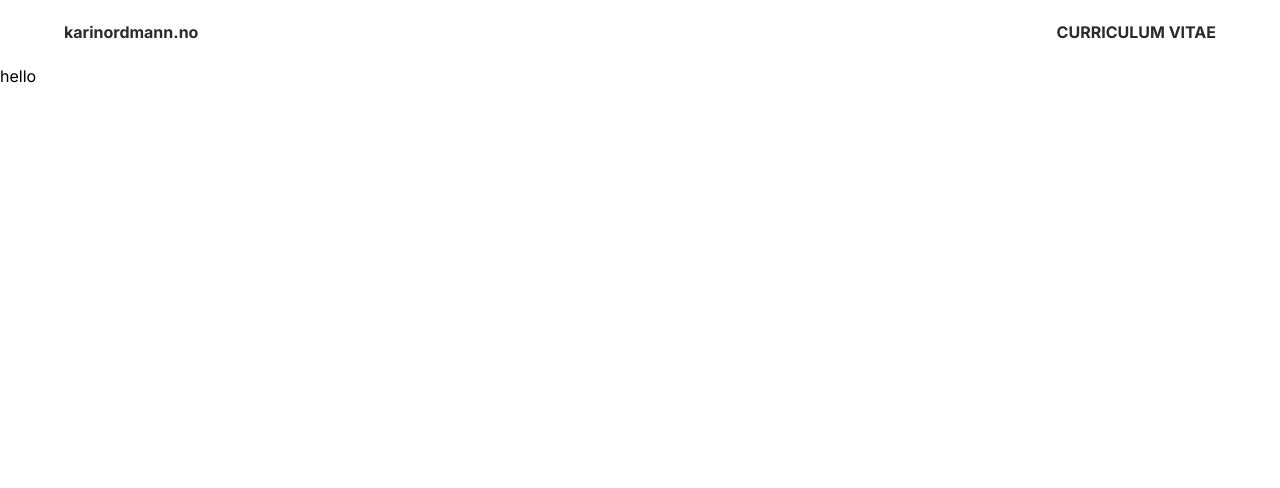
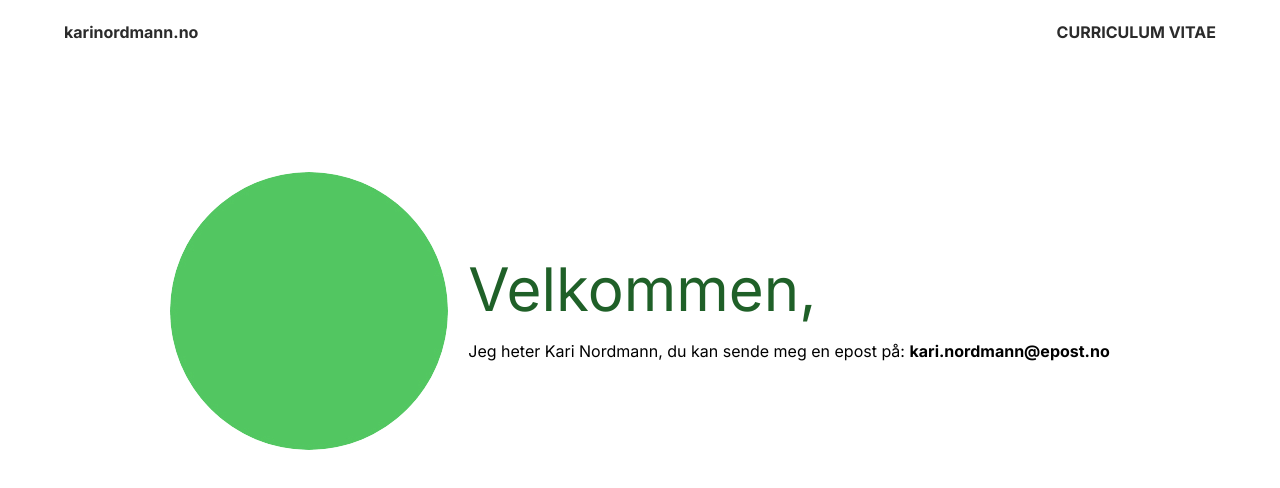
Before and after one commit to stacc/cv-workshop, a Next.js app: page / in a window 1280 px wide. Shown: the top 488 px of the page. Built offline with nearby package versions, Linux system fonts and the light colour scheme.

Commit message:
feat: add hero component

```diff
--- a/app/layout.jsx
+++ b/app/layout.jsx
@@ -8,6 +8,8 @@ export const metadata = {
 
 // Her kan vi bytte font på siden.
 // Forsøk å kommenter ut inter fonten og utkommenter montserrat fonten.
+
+// Du kan lese mer om fonter her: https://nextjs.org/docs/app/building-your-application/optimizing/fonts
 
 const font = Inter({ subsets: ["latin"] });
 // const montserrat = Montserrat({ subsets: ["latin"] });
--- a/app/page.jsx
+++ b/app/page.jsx
@@ -1,3 +1,9 @@
+import { Hero } from "@/components/Hero";
+
 export default function Home() {
-  return <main>hello</main>;
+  return (
+    <div className="container mx-auto mt-32">
+      <Hero />
+    </div>
+  );
 }
--- /dev/null
+++ b/components/Hero.jsx
@@ -0,0 +1,28 @@
+import Image from "next/image";
+import profilBilde from "../public/profilbilde.jpg";
+
+export function Hero() {
+  return (
+    <div className="flex gap-5 justify-center">
+      <Image
+        alt="Bilde av meg"
+        src={profilBilde}
+        className="rounded-full"
+        width={278}
+        height={278}
+      />
+      <div className="flex flex-col gap-5 my-auto">
+        <h1 className="text-secondary-700 text-6xl">Velkommen,</h1>
+        <p>
+          Jeg heter Kari Nordmann, du kan sende meg en epost på:{" "}
+          <a
+            className="font-bold hover:underline"
+            href="mailto:kari.nordmann@epost.no"
+          >
+            kari.nordmann@epost.no
+          </a>
+        </p>
+      </div>
+    </div>
+  );
+}
--- a/tailwind.config.js
+++ b/tailwind.config.js
@@ -9,6 +9,7 @@ module.exports = {
     extend: {
       colors: {
         "neutral-black": "#2B2B2B",
+        "secondary-700": "#1F6028",
       },
     },
   },
```
Also changed, not shown: public/profilBilde.jpg (added).
